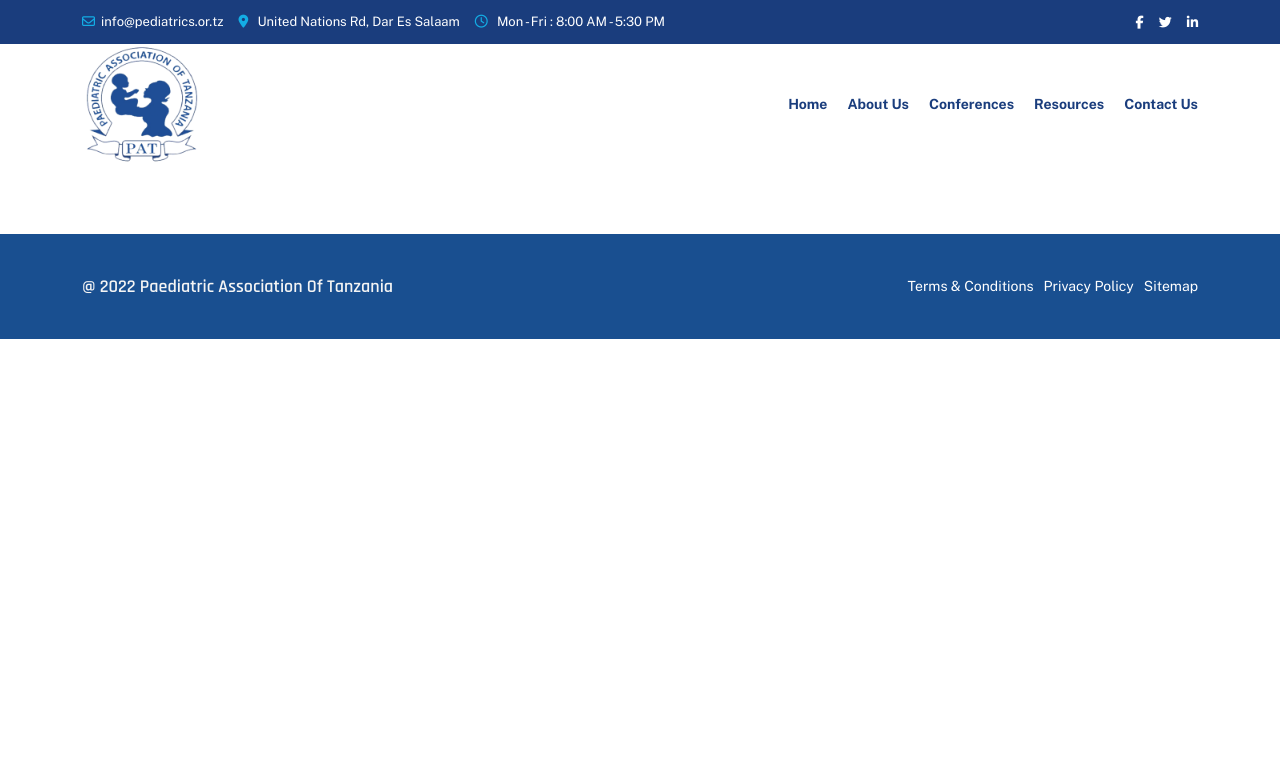
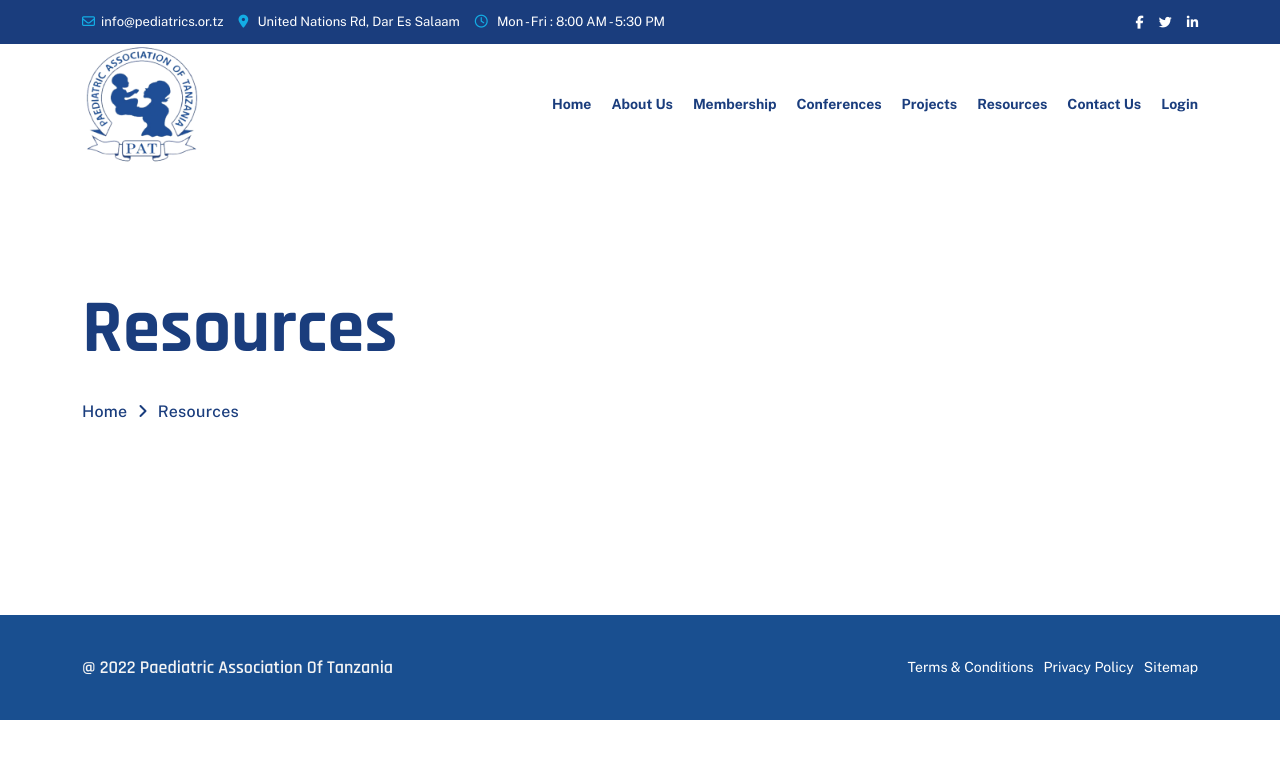
Before and after one commit to sammagafu/pat, a Vue app in the folder patfrontend/: page /projects in a window 1280 px wide. Shown: the top 758 px of the page. Built offline with nearby package versions, Linux system fonts and the light colour scheme.

Commit message:
all links added for frontend

```diff
--- a/patfrontend/src/components/TopHeader.vue
+++ b/patfrontend/src/components/TopHeader.vue
@@ -50,7 +50,14 @@
                                 </li>
 
                                 <li class="item-level-1">
+                                    <router-link :to="{name:'projects'}" class="link-level-1">Membership</router-link>
+                                </li>
+
+                                <li class="item-level-1">
                                     <a href="https://pat.co.tz/" class="link-level-1">Conferences</a>
+                                </li>
+                                <li class="item-level-1">
+                                    <router-link :to="{name:'projects'}" class="link-level-1">Projects</router-link>
                                 </li>
 
                                 <li class="item-level-1">
@@ -59,6 +66,10 @@
 
                                  <li class="item-level-1">
                                     <router-link :to="{name:'contact'}" class="link-level-1">Contact Us</router-link>
+                                </li>
+
+                                <li class="item-level-1">
+                                    <router-link :to="{name:'contact'}" class="link-level-1">Login</router-link>
                                 </li>
                             </ul>
                         </div>
--- a/patfrontend/src/router/index.js
+++ b/patfrontend/src/router/index.js
@@ -22,8 +22,20 @@ const router = createRouter({
     {
       path: '/resources',
       name: 'resources',
-      component: () => import('../views/Resources.vue')
+      component: () => import('../views/Resources.vue'),
+      children : [
+
+      ]
+    },
+    {
+      path: '/projects',
+      name: 'projects',
+      component: () => import('../views/Project.vue'),
+      children : [
+
+      ]
     }
+
   ]
 })
 
--- /dev/null
+++ b/patfrontend/src/views/Project.vue
@@ -0,0 +1,21 @@
+<template>
+        <section class="breadcrumb-header">
+        <div class="overlay"></div>
+        <div class="container">
+            <div class="row">
+                <div class="col-lg-6">
+                    <div class="banner">
+                        <h1>Resources</h1>
+                        <ul>
+                            <li>
+                                <router-link :to="{ name: 'home' }">Home</router-link>
+                            </li>
+                            <li><i class="fas fa-angle-right"></i></li>
+                            <li>Resources</li>
+                        </ul>
+                    </div>
+                </div>
+            </div>
+        </div>
+    </section>
+</template>
```
Also changed, not shown: patfrontend/src/assets/images/header/02_header.jpg (deleted), patfrontend/src/views/Membership.vue (added).
